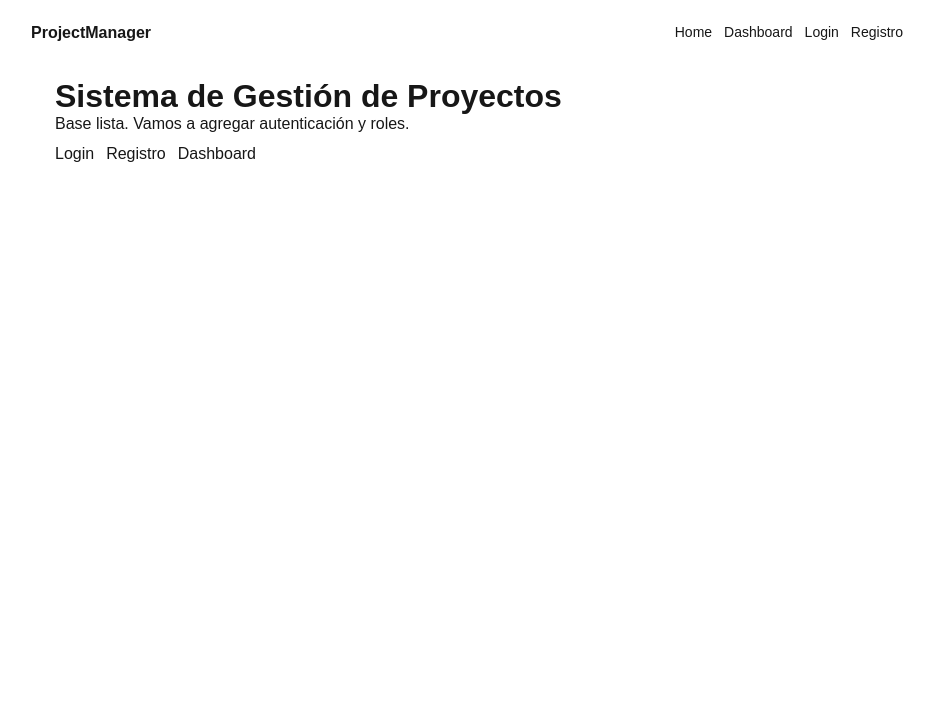
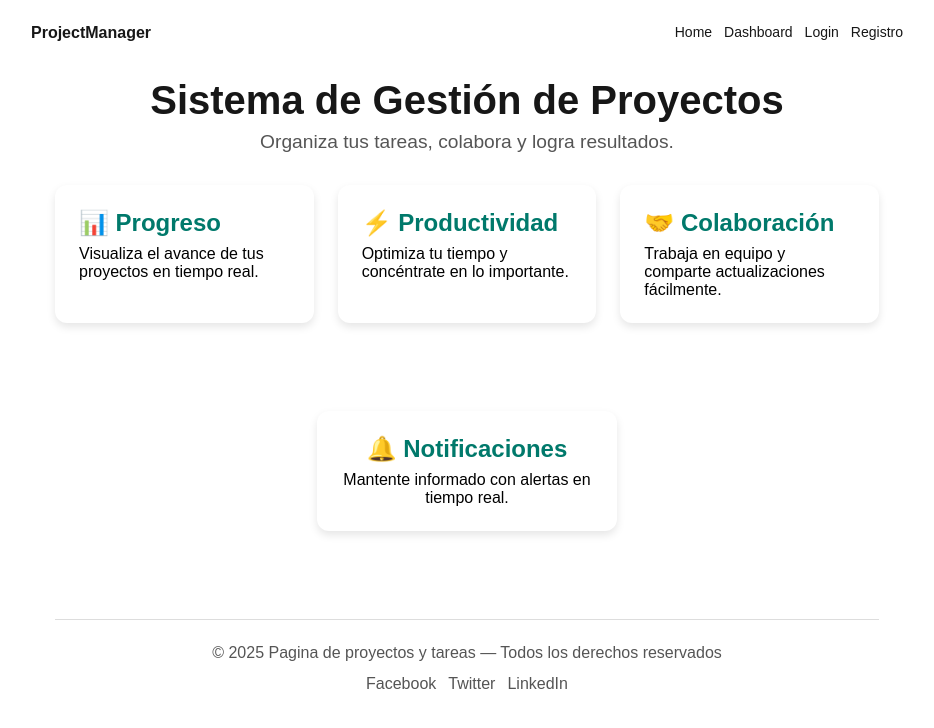
Before and after one commit to MarlonMontenegro/Proyecto_React_DPS, a Next.js app: page / in a window 1280 px wide. Shown: the top 728 px of the page, without its empty margins (173-1107 px from the left). Built offline with nearby package versions, Linux system fonts and the light colour scheme.

Commit message:
pgsr updated

```diff
--- a/src/app/page.js
+++ b/src/app/page.js
@@ -1,14 +1,121 @@
 export default function HomePage() {
   return (
-    <main style={{padding: "1.5rem"}}>
-      <h1>Sistema de Gestión de Proyectos</h1>
-      <p>Base lista. Vamos a agregar autenticación y roles.</p>
+    <main style={{ padding: "1.5rem", fontFamily: "Arial, sans-serif" }}>
+      {/* Encabezado */}
+      <header style={{ textAlign: "center", marginBottom: "2rem" }}>
+        <h1 style={{ fontSize: "2.5rem", marginBottom: "0.5rem" }}>
+          Sistema de Gestión de Proyectos
+        </h1>
+        <p style={{ fontSize: "1.2rem", color: "#555" }}>
+          Organiza tus tareas, colabora y logra resultados.
+        </p>
+      </header>
 
-      <nav style={{marginTop: 12}}>
-        <a href="/login" style={{marginRight: 12}}>Login</a>
-        <a href="/register" style={{marginRight: 12}}>Registro</a>
-        <a href="/dashboard">Dashboard</a>
-      </nav>
+      {/* session de cuadros */}
+      <section
+        style={{
+          display: "grid",
+          gridTemplateColumns: "repeat(auto-fit, minmax(250px, 1fr))",
+          gap: "1.5rem",
+          marginBottom: "3rem",
+        }}
+      >
+        <div
+          style={{
+            background: "#fff",
+            padding: "1.5rem",
+            borderRadius: "12px",
+            boxShadow: "0 4px 8px rgba(0,0,0,0.1)",
+            color: "#000",
+          }}
+        >
+          <h2 style={{ marginBottom: "0.5rem", color: "#00796B" }}>
+            📊 Progreso
+          </h2>
+          <p>Visualiza el avance de tus proyectos en tiempo real.</p>
+        </div>
+
+        <div
+          style={{
+            background: "#fff",
+            padding: "1.5rem",
+            borderRadius: "12px",
+            boxShadow: "0 4px 8px rgba(0,0,0,0.1)",
+            color: "#000",
+          }}
+        >
+          <h2 style={{ marginBottom: "0.5rem", color: "#00796B" }}>
+            ⚡ Productividad
+          </h2>
+          <p>Optimiza tu tiempo y concéntrate en lo importante.</p>
+        </div>
+
+        <div
+          style={{
+            background: "#fff",
+            padding: "1.5rem",
+            borderRadius: "12px",
+            boxShadow: "0 4px 8px rgba(0,0,0,0.1)",
+            color: "#000",
+          }}
+        >
+          <h2 style={{ marginBottom: "0.5rem", color: "#00796B" }}>
+            🤝 Colaboración
+          </h2>
+          <p>Trabaja en equipo y comparte actualizaciones fácilmente.</p>
+        </div>
+      </section>
+
+      {/* Cuadro de Notificaciones centrado */}
+      <section
+        style={{
+          display: "flex",
+          justifyContent: "center",
+          alignItems: "center",
+          minHeight: "200px",
+          marginBottom: "3rem",
+        }}
+      >
+        <div
+          style={{
+            background: "#fff",
+            padding: "1.5rem",
+            borderRadius: "12px",
+            boxShadow: "0 4px 8px rgba(0,0,0,0.1)",
+            color: "#000",
+            textAlign: "center",
+            width: "300px",
+          }}
+        >
+          <h2 style={{ marginBottom: "0.5rem", color: "#00796B" }}>
+            🔔 Notificaciones
+          </h2>
+          <p>Mantente informado con alertas en tiempo real.</p>
+        </div>
+      </section>
+
+      {/* Footer con redes sociales */}
+      <footer
+        style={{
+          textAlign: "center",
+          padding: "1.5rem",
+          borderTop: "1px solid #ddd",
+          color: "#555",
+        }}
+      >
+        <p>© {new Date().getFullYear()} Pagina de proyectos y tareas — Todos los derechos reservados</p>
+        <div style={{ marginTop: "0.8rem" }}>
+          <a href="https://facebook.com" target="_blank" style={{ marginRight: 12 }}>
+            Facebook
+          </a>
+          <a href="https://twitter.com" target="_blank" style={{ marginRight: 12 }}>
+            Twitter
+          </a>
+          <a href="https://linkedin.com" target="_blank">
+            LinkedIn
+          </a>
+        </div>
+      </footer>
     </main>
   );
 }
```
